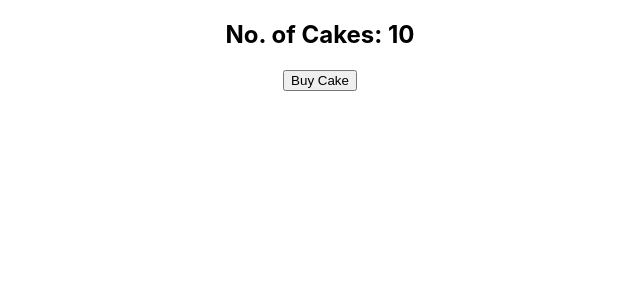
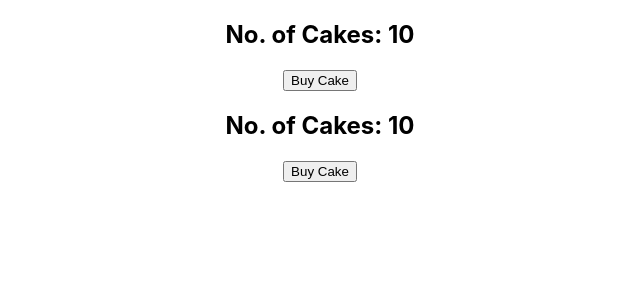
Before and after one commit to iabdulmuqeet/react-redux-basics, a React (Create React App) app: page / in a window 1280 px wide. Shown: the top 300 px of the page, without its empty margins (320-960 px from the left). Built offline with nearby package versions, Linux system fonts and the light colour scheme.

Commit message:
implementation of accessing state & dispatch() using useSelector() & useDispatch() hook

```diff
--- a/src/App.js
+++ b/src/App.js
@@ -2,12 +2,14 @@ import './App.css';
 import { Provider } from 'react-redux';
 import store from './redux/store';
 import CakeContainer from './components/CakeContainer';
+import HookCakeContaner from './components/HookCakeContaner';
 
 function App() {
 	return (
 		<Provider store={store}>
 			<div className='App'>
 				<CakeContainer />
+				<HookCakeContaner />
 			</div>
 		</Provider>
 	);
--- /dev/null
+++ b/src/components/HookCakeContaner.jsx
@@ -0,0 +1,17 @@
+import React from 'react';
+import { useSelector, useDispatch } from 'react-redux';
+import { buyCake } from '../redux/cake/cakeActions';
+
+const HookCakeContaner = () => {
+	const noOfCakes = useSelector(state => state.noOfCakes);
+	const dispatch = useDispatch();
+
+	return (
+		<>
+			<h2>No. of Cakes: {noOfCakes}</h2>
+			<button onClick={() => dispatch(buyCake())}>Buy Cake</button>
+		</>
+	);
+};
+
+export default HookCakeContaner;
```
